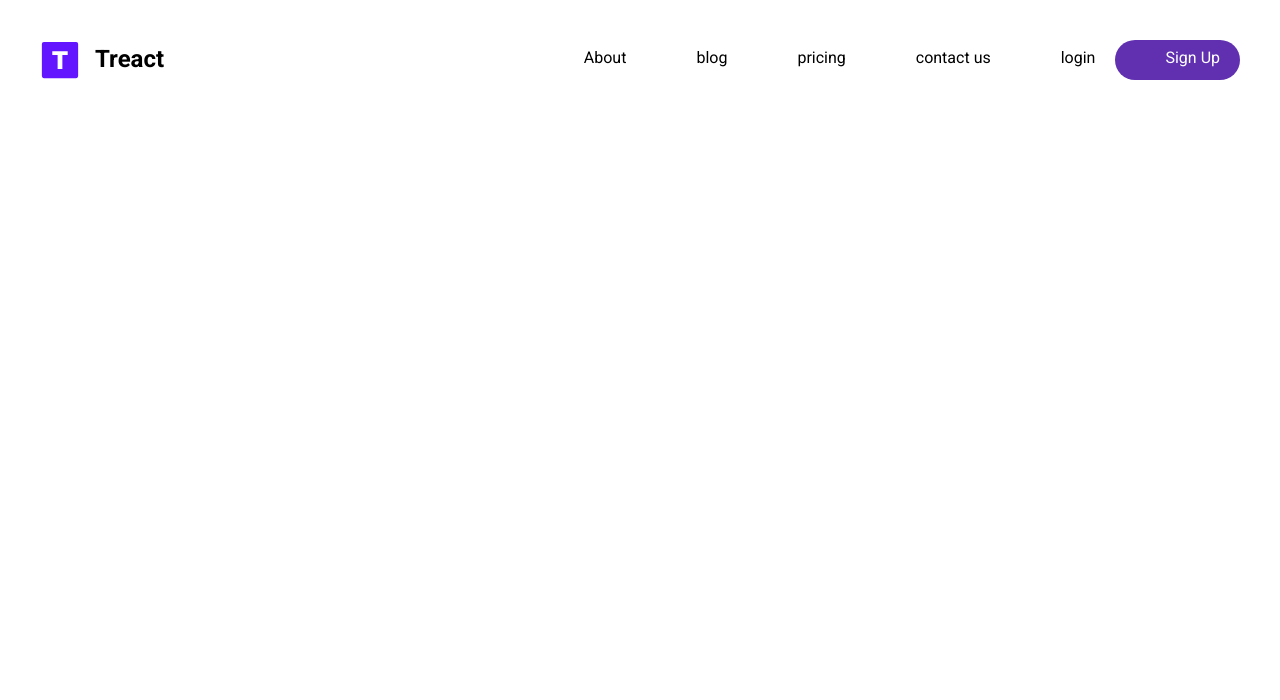
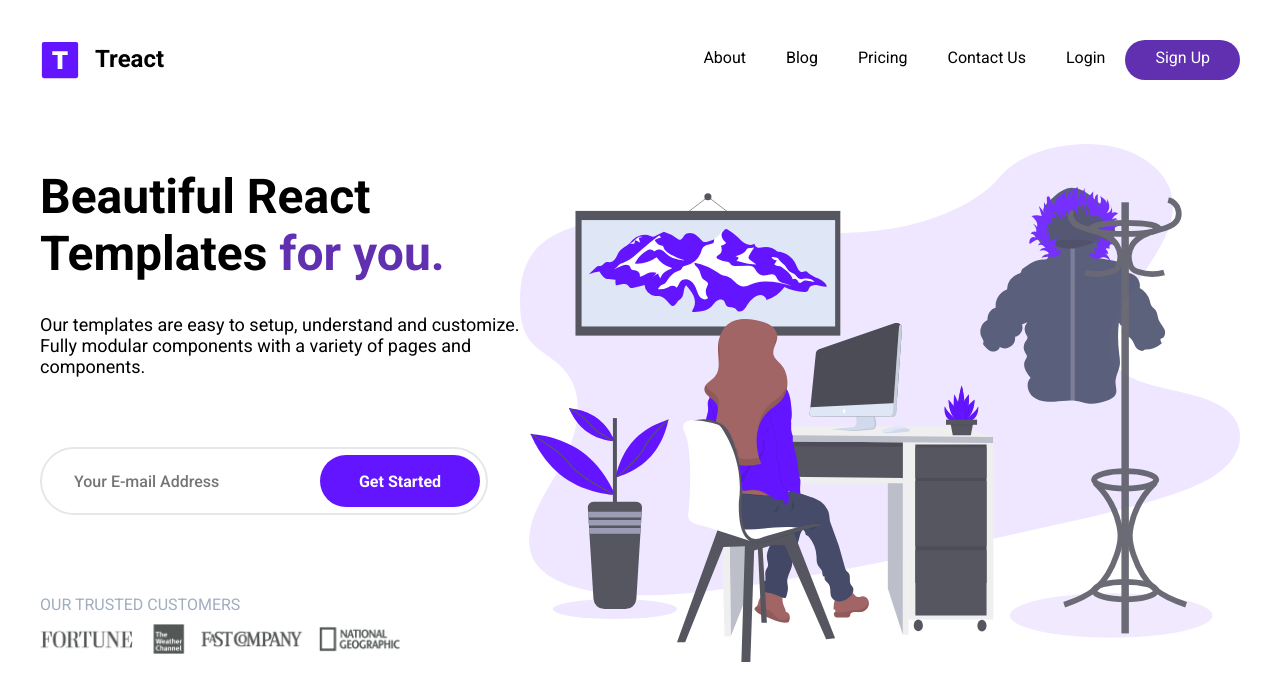
Before and after one commit to Seena-101/Treact-, a plain HTML site: page index.html in a window 1280 px wide. Drawn offline with Linux system fonts and the light colour scheme.

Commit message:
landing page complete

```diff
--- a/index.html
+++ b/index.html
@@ -10,7 +10,7 @@
 
     <section id="landing page">
 <nav>
-<div class="row__container--links">
+<div class="row">
     <div class="nav__logo">
         <img class="t__logo" src="/assets/logo.2c489fc453a1783cbadacf914efa3df6.svg" alt="">
     <h3 class="nav__logo--title"> Treact
@@ -19,10 +19,10 @@
 
     <ul class="nav__links">
         <li class="nav__link">About</li>
-        <li class="nav__link">blog</li>
-        <li class="nav__link">pricing</li>
-        <li class="nav__link">contact us</li>
-        <li class="nav__link">login</li>
+        <li class="nav__link">Blog</li>
+        <li class="nav__link">Pricing</li>
+        <li class="nav__link">Contact Us</li>
+        <li class="nav__link">Login</li>
 
 
      <div class="nav__link--purple">
@@ -34,6 +34,34 @@
 
 </div>
 </nav>
+<header>
+    <div class="row__2">
+        <div class="header__description">
+
+            <h1 class="sub__heading">
+
+                Beautiful React Templates  <span class="purple"> for you. </span>
+            </h1>
+            <p class="template__description">
+                Our templates are easy to setup, understand and customize. Fully modular components with a variety of pages and components.
+            </p>
+            <div class="header__email">
+                <input type="text" class="header__email--input" placeholder="Your E-mail Address">
+                <button class="header__email--btn">Get Started</button>
+            </div>
+            <p class="customer__subtitle">
+                OUR TRUSTED CUSTOMERS
+
+
+            </p>
+
+            <img class="company__links" src="./assets/customers-logo-strip.680ac7c2e8ae28161d2c.png" alt="">
+
+        </div>
+        <img class="lady__pc" src="./assets/design-illustration-2.6da6a00b20c07c4a9b65d1870679e1b8.svg" alt="">
+        </div>
+</header>
+
 </section>
 
 </body>
--- a/styles.css
+++ b/styles.css
@@ -22,9 +22,7 @@
 
 
 nav {
-    width: 100%;
-    max-width: 1200px;
-    margin: 0 auto;
+
     padding-top: 40px;
 }
 
@@ -33,9 +31,12 @@ nav {
 
 
 }
-.row__container--links {
+.row {
      display: flex;
      justify-content: space-between;
+     width: 100%;
+     max-width: 1200px;
+     margin: 0 auto;
 
 }
 
@@ -49,15 +50,16 @@ nav {
 
 
 .nav__link {
-    margin-left: 30px;
     padding: 8px 20px;
 }
+
 
 
 .nav__link--purple {
     border-radius: 50px;
     background-color: #6030b1;
     color: white;
+    padding: 0 10px;
 
 
 }
@@ -68,3 +70,101 @@ nav {
     transition: all 300ms ease;
 
 }
+
+
+.purple {
+    color: #6030b1;
+    font: bold;
+}
+
+.row__2 {
+
+    display: flex;
+    justify-content: space-between;
+    width: 100%;
+    max-width: 1200px;
+    margin: 0 auto;
+    padding-top: 5%;
+}
+
+.sub__heading {
+    font-size: 48px;
+}
+
+
+.header__description {
+    margin-top: 24px;
+   width: 40%;
+
+
+
+}
+
+.company__links {
+   max-width: 75%;
+   margin-top: 10px;
+   color:  #a0aec0;
+   font-family: 'Inter', system-ui;
+
+}
+.lady__pc {
+    max-width: 60%;
+}
+
+
+.template__description {
+    padding-top: 32px;
+    font-size: 18px;
+}
+
+.customer__subtitle {
+    margin-top: 80px;
+    color: #a0aec0;
+}
+
+.header__email--input {
+    width: 100%;
+    border-radius: 500px;
+    border: 2px solid rgb(229, 231, 235);
+    padding: 20px 192px 20px 32px;
+    color: rgb(36, 62, 99);
+    font-size: 16px;
+    font-weight: 500;
+    position: absolute;
+    top: 0;
+    bottom: 0;
+    z-index: 1;
+    transition: border-color 300ms;
+
+}
+
+
+
+.header__email {
+    width: 100%;
+    max-width: 448px;
+    height: 68px;
+    position: relative;
+    display: flex;
+    justify-content: flex-end;
+    align-items: center;
+    margin-top:  70px;
+}
+
+.header__email--btn {
+    z-index: 2;
+    margin: 8px;
+    height: calc(100% - 16px);
+    border-radius: 500px;
+    width: 160px;
+    border: none;
+    background-color: #6415ff;
+    color: #fff;
+    font-weight: 700;
+    font-size: 16px;
+    transition: all 300ms;
+
+}
+button {
+    cursor: pointer;
+    border: none;}
```
